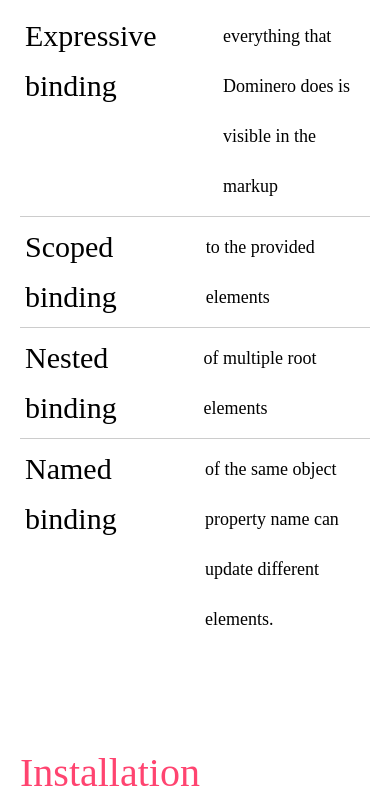
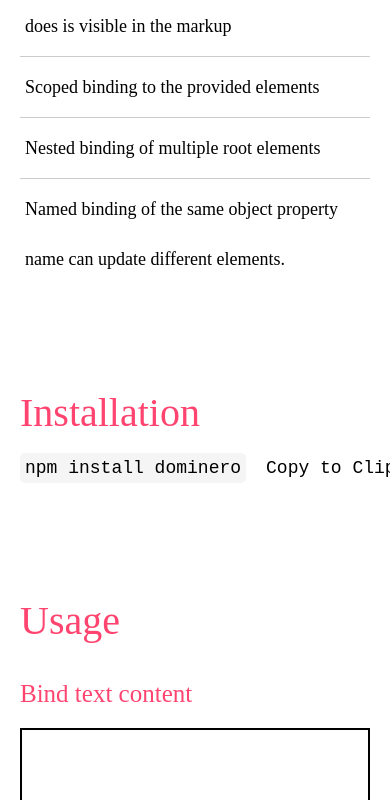
Before and after one commit to megazear7/dominero, a website: page index.html in a window 390 px wide. Shown: the part 440-1240 px from the top of the page. Drawn offline with Linux system fonts and the light colour scheme; a script that the page names is missing.

Commit message:
Attempting to fix the weird mobile issues

```diff
--- a/index.html
+++ b/index.html
@@ -172,21 +172,13 @@
         padding: 0px 20px 60px 20px;
       }
 
-      h2 {
-        padding: 0px 20px 60px 20px;
+      .padded {
+        padding: 0px 20px 0px 20px;
       }
 
       footer {
         padding: 10px;
         background: #f5f5f5;
-      }
-
-      ul.interactive li {
-        font-size: 30px;
-      }
-
-      ul.interactive li span {
-        width: 50%;
       }
     }
   </style>
@@ -199,10 +191,10 @@
   <section>
     <h1>About Dominero</h1>
     <ul class="interactive">
-      <li>Expressive binding<span> everything that Dominero does is visible in the markup</span></li>
-      <li>Scoped binding<span> to the provided elements</span></li>
-      <li>Nested binding<span> of multiple root elements</span></li>
-      <li>Named binding<span> of the same object property name can update different elements.</span></li>
+      <li>Expressive binding - everything that Dominero does is visible in the markup</li>
+      <li>Scoped binding to the provided elements</li>
+      <li>Nested binding of multiple root elements</li>
+      <li>Named binding of the same object property name can update different elements.</li>
     </ul>
   </section>
 
```
